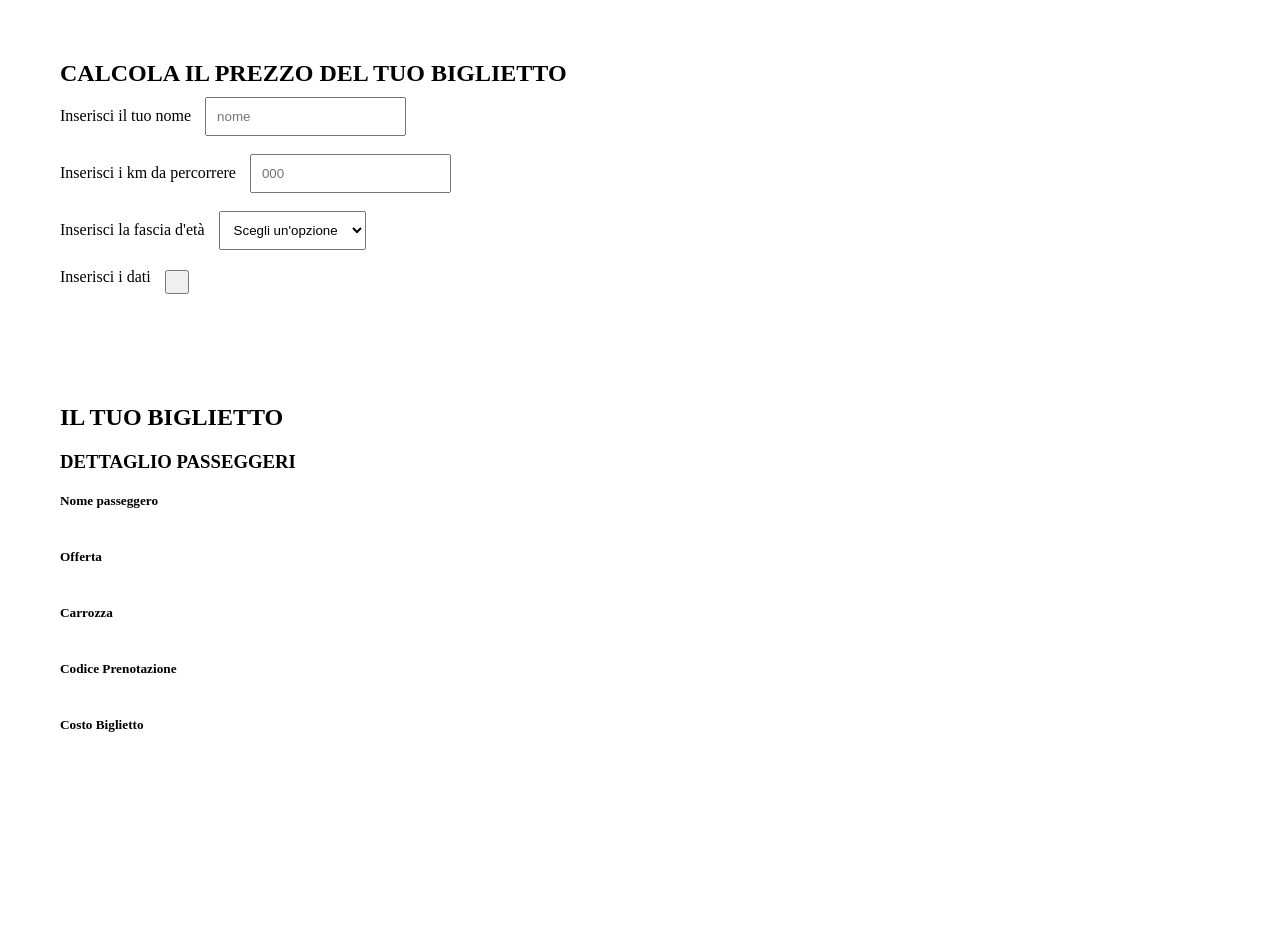
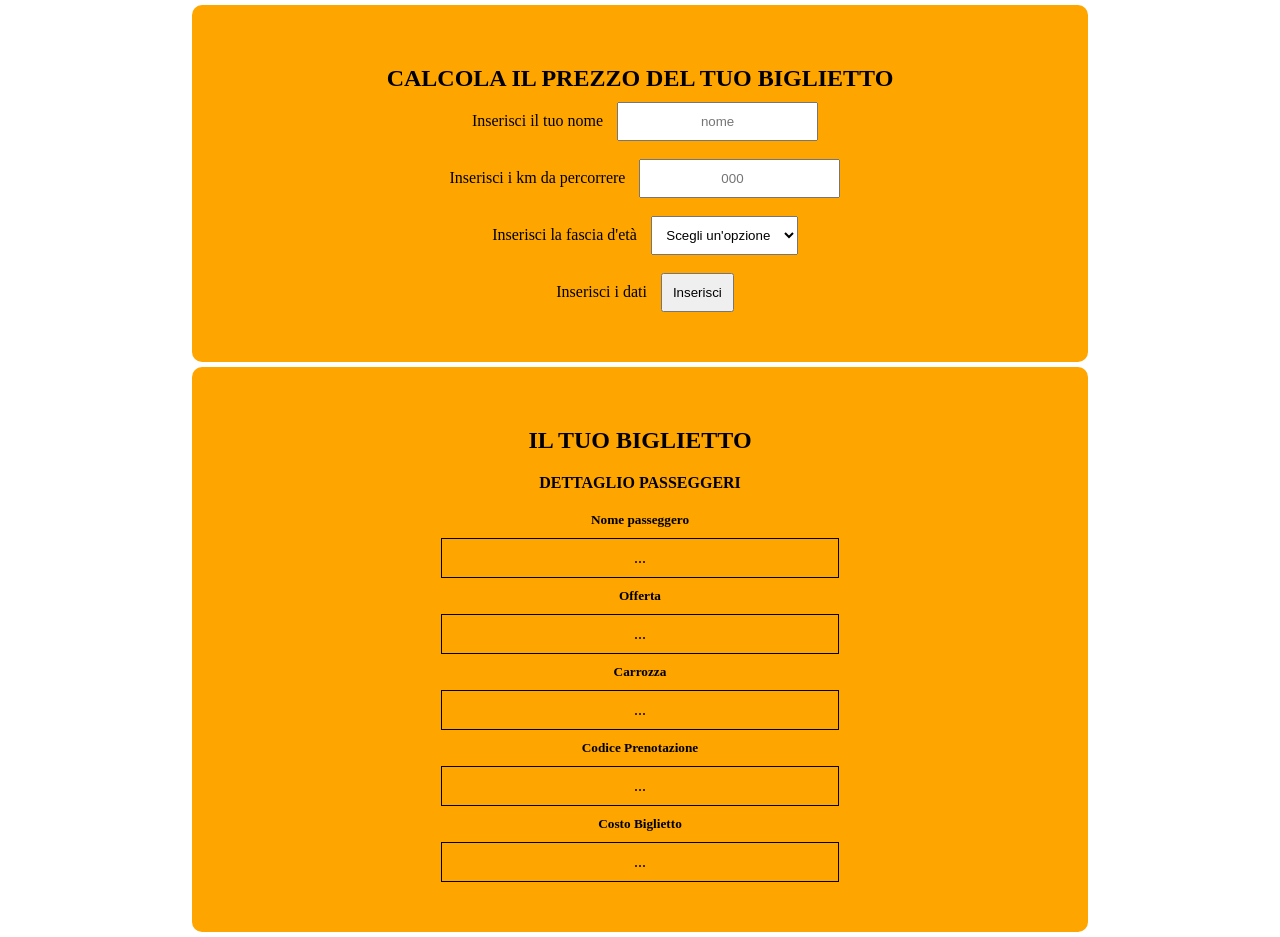
Before and after one commit to smschn/js-biglietto-treno-form, a plain HTML site: page index.html in a window 1280 px wide. Before the commit the page ends 813 px from the top, so only its background shows below. Drawn offline with Linux system fonts and the light colour scheme.

Commit message:
Small style improvements

```diff
--- a/css/style.css
+++ b/css/style.css
@@ -2,16 +2,27 @@
     margin: 0;
     padding: 0;
     box-sizing: border-box;
+    text-align: center;
 }
 
 section {
     padding: 50px;
+    background-color: orange;
+    width: 70%;
+    margin: 5px auto;
+    border-radius: 10px;
 }
 
 section * {
     padding: 10px;
 }
 
-h1, h3 {
+h1, h4 {
     text-transform: uppercase;
 }
+
+p {
+    border: 1px solid black;
+    width: 50%;
+    margin: auto;
+}
--- a/index.html
+++ b/index.html
@@ -36,27 +36,27 @@
         <br>
 
         <label for="age">Inserisci i dati</label>
-        <button id="genera"></button>
+        <button id="genera">Inserisci</button>
     </section>
 
     <section id="output">
         <h1>il tuo biglietto</h1>
-        <h3>dettaglio passeggeri</h3>
+        <h4>dettaglio passeggeri</h4>
 
         <h5>Nome passeggero</h5>
-        <p id="nome-passeggero"></p>
+        <p id="nome-passeggero">...</p>
 
         <h5>Offerta</h5>
-        <p id="offerta"></p>
+        <p id="offerta">...</p>
 
         <h5>Carrozza</h5>
-        <p id="carrozza"></p>
+        <p id="carrozza">...</p>
 
         <h5>Codice Prenotazione</h5>
-        <p id="codice_p"></p>
+        <p id="codice_p">...</p>
 
         <h5>Costo Biglietto</h5>
-        <p id="costo"></p>
+        <p id="costo">...</p>
     </section>
 
     <script type="text/javascript" src="js/main.js"></script>
--- a/js/main.js
+++ b/js/main.js
@@ -12,7 +12,6 @@ let nomePasseggero = document.getElementById('nome-passeggero');
 let offerType = document.getElementById('offerta');
 let carrozza = document.getElementById('carrozza');
 let codicePren = document.getElementById('codice_p');
-
 let costoBiglietto = document.getElementById('costo');
 
 // cosa succede al click del bottone
```
